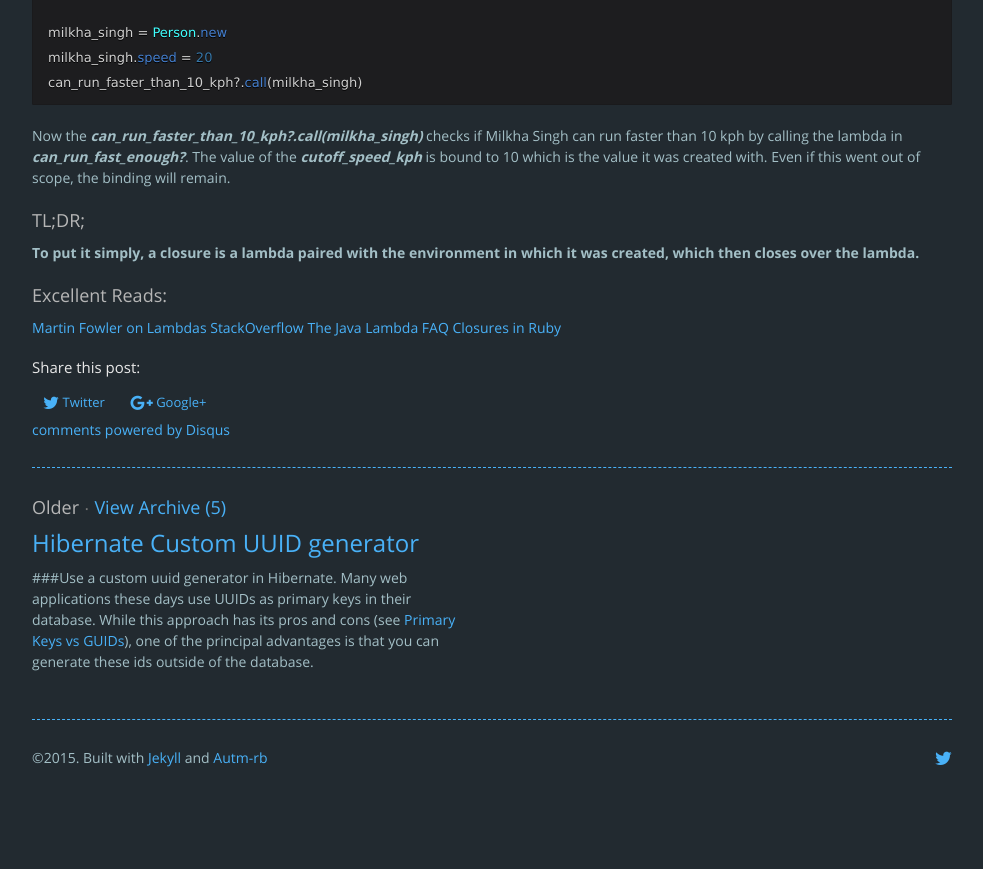
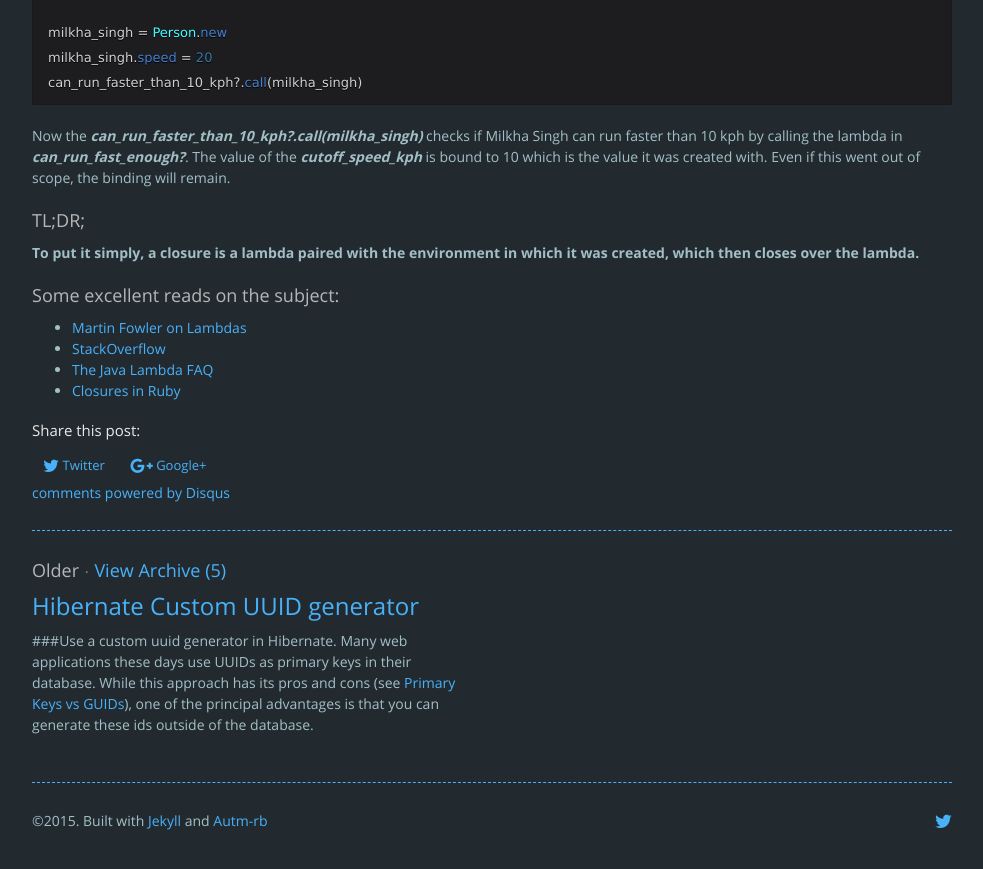
Before and after one commit to rajivrnair/rajivrnair.github.io, a Jekyll site: the page built from _posts/2015-05-28-lambdas-vs-closures.md, in a window 1280 px wide and 900 px high, scrolled down 1236 px. Shown: the top 869 px of the window, without its empty margins (148-1131 px from the left). Built offline with Jekyll 4.4.1, drawn with Linux system fonts in a browser that asks for light colours; nearby versions of some CDN libraries; comment, search, counter and statistics services are not loaded; before the commit the page ends 2073 px from its top, so only the background shows below that.

Commit message:
Minor fixes to posts

```diff
--- a/_posts/2015-05-28-lambdas-vs-closures.md
+++ b/_posts/2015-05-28-lambdas-vs-closures.md
@@ -52,8 +52,8 @@ Now the *can\_run\_faster\_than\_10\_kph?.call(milkha_singh)* checks if Milkha S
 ###TL;DR;
 **To put it simply, a closure is a lambda paired with the environment in which it was created, which then closes over the lambda.**
 
-###Excellent Reads:
-[Martin Fowler on Lambdas](http://martinfowler.com/bliki/Lambda.html)
-[StackOverflow](http://stackoverflow.com/questions/220658/what-is-the-difference-between-a-closure-and-a-lambda)
-[The Java Lambda FAQ](http://www.lambdafaq.org/)
-[Closures in Ruby](https://innig.net/software/ruby/closures-in-ruby)
+###Some excellent reads on the subject:
+- [Martin Fowler on Lambdas](http://martinfowler.com/bliki/Lambda.html)
+- [StackOverflow](http://stackoverflow.com/questions/220658/what-is-the-difference-between-a-closure-and-a-lambda)
+- [The Java Lambda FAQ](http://www.lambdafaq.org/)
+- [Closures in Ruby](https://innig.net/software/ruby/closures-in-ruby)
```
Also changed, not shown: _posts/2013-05-15-hiberante-vs-mybatis.md (+1 -1 lines).
